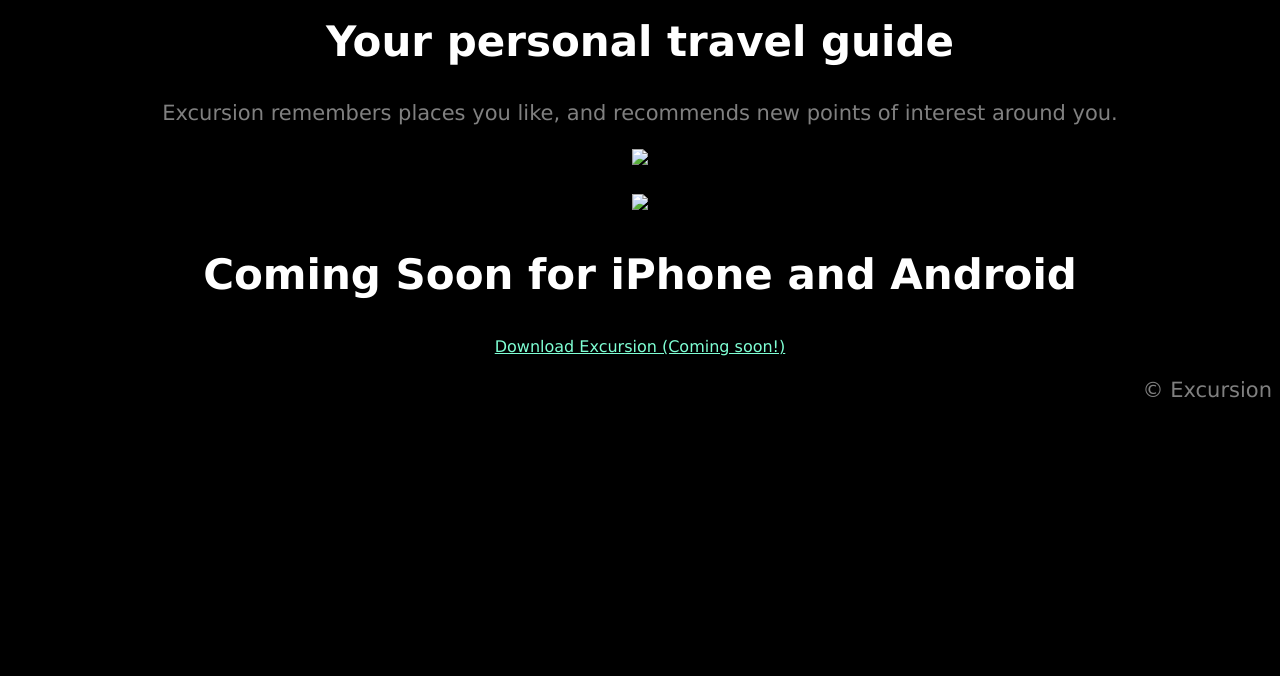
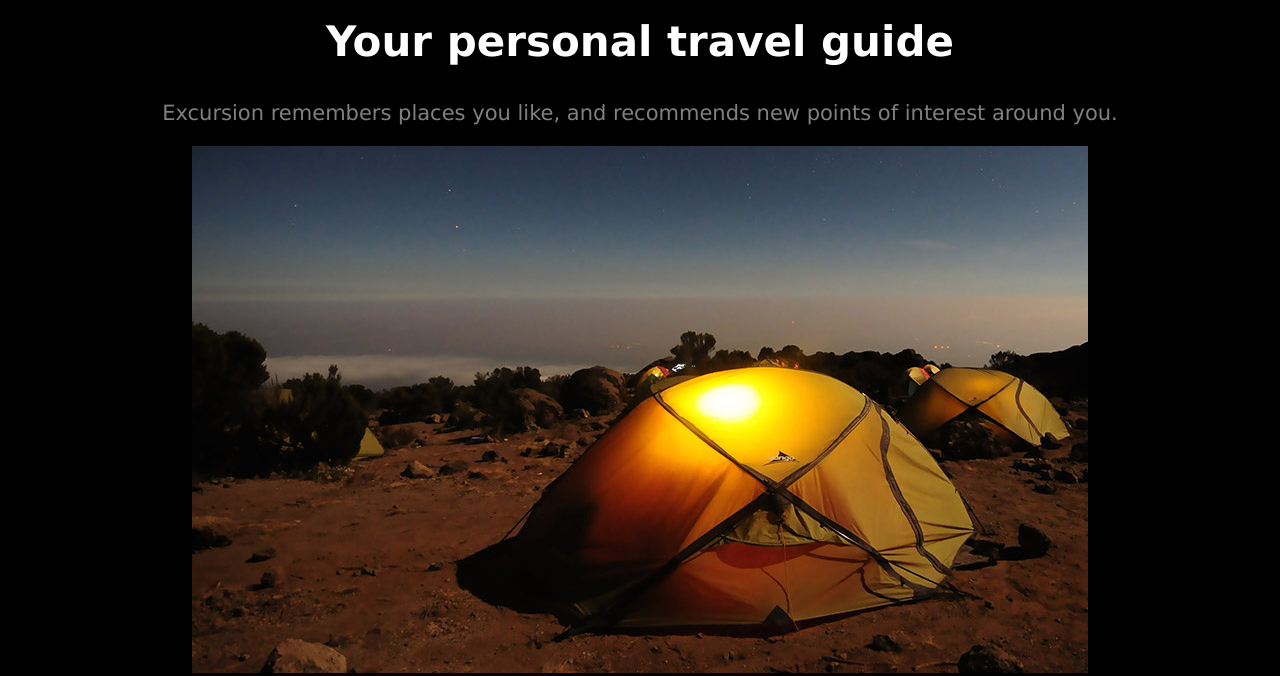
Before and after one commit to jeffstolzy/excursion, a plain HTML site: page index.html in a window 1280 px wide. Shown: the part 342-1018 px from the top of the page. Before the commit the page ends 800 px from the top, so only its background shows below. Drawn offline with Linux system fonts and the light colour scheme.

Commit message:
Fix picture links

```diff
--- a/index.html
+++ b/index.html
@@ -17,11 +17,11 @@
 
     <h2>Your personal travel guide</h2>
     <p>Excursion remembers places you like, and recommends new points of interest around you.</p>
-    <p><img src="resources/images/camp.jpg"></p>
+    <p><img src="resources/css/images/camp.jpg"></p>
 
     <!-- Coming Soon Section -->
 
-    <p><img class="app" src="resources/images/phone.png"></p>
+    <p><img class="app" src="resources/css/images/phone.png"></p>
     <h2>Coming Soon for iPhone and Android</h2>
     <p><a class="cta" href="#">Download Excursion (Coming soon!)</a></p>
 
```
